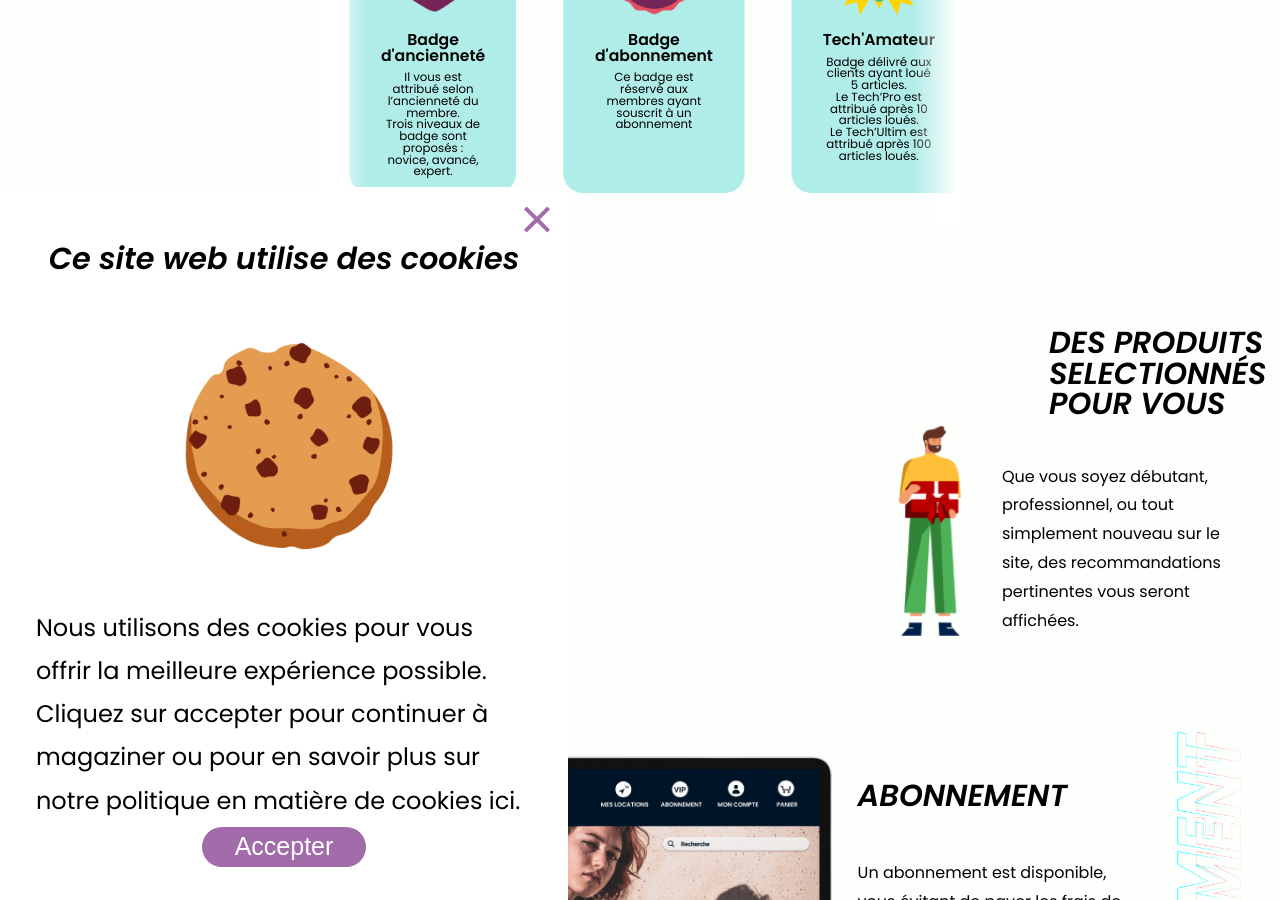
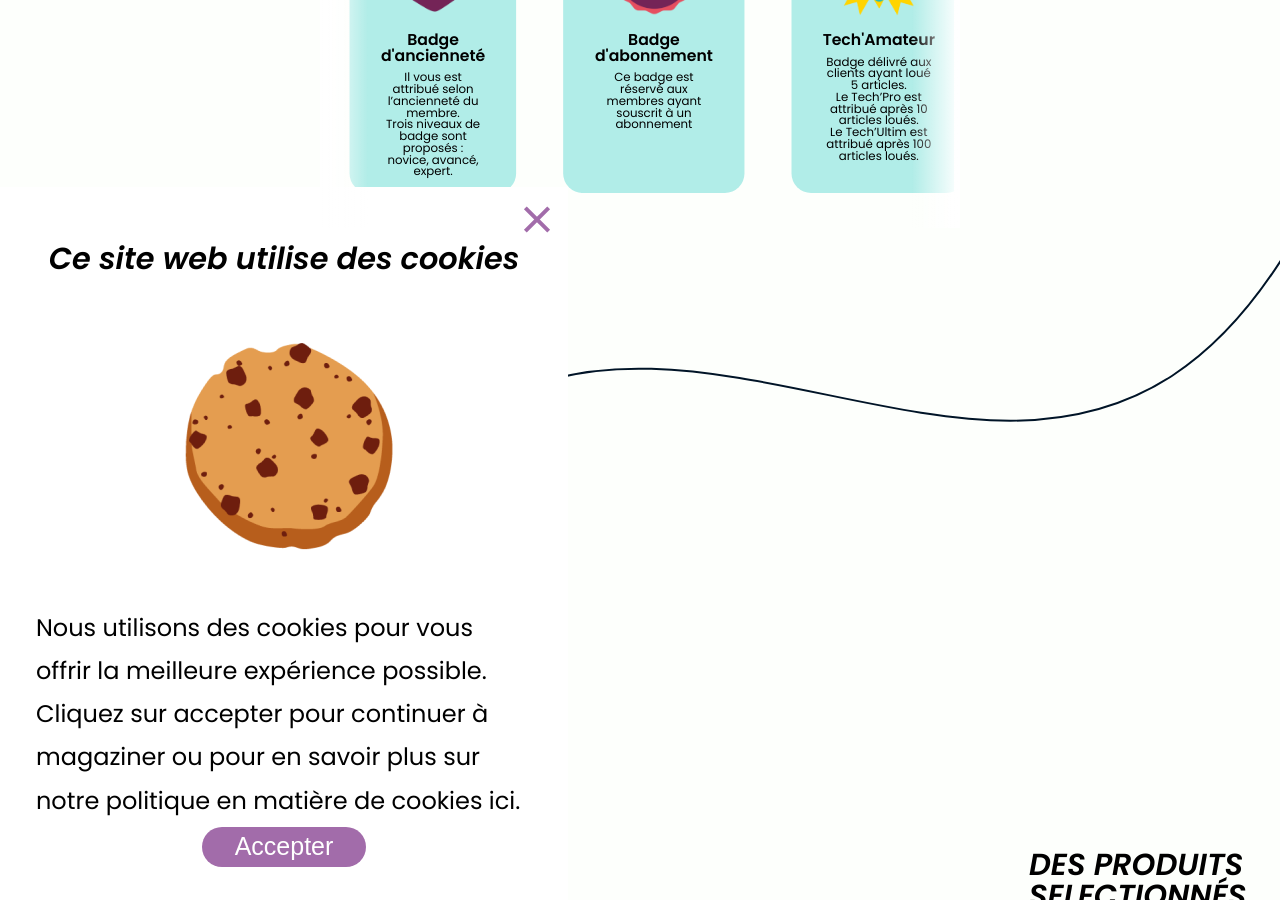
Before and after one commit to alvina-dr/tech-art, a Jekyll site: the page built from index.md, in a window 1280 px wide and 900 px high, scrolled down 3179 px. Built offline with Jekyll 4.4.1, drawn with Linux system fonts in a browser that asks for light colours; nearby versions of some CDN libraries.

Commit message:
recommandations line

```diff
--- a/_includes/section/recommandations.html
+++ b/_includes/section/recommandations.html
@@ -1,9 +1,10 @@
 <section class="recommandations">
-
-    <div class="ligne"></div>
-
-
-    <h2>DES PRODUITS SELECTIONNÉS POUR VOUS</h2>
+    <div class="recommandations-title">
+        <svg width="100%" height="auto" viewBox="0 0 411 229" fill="none" xmlns="http://www.w3.org/2000/svg">
+            <path d="M417 1C392.712 43.6692 363.871 61.8747 324.403 61.8747C270.5 61.8747 206.5 27.5 155.906 57.3233C112.579 82.8636 125.5 148.577 87.5971 177.935C55.2134 203.018 25.8657 173.952 -5 228" stroke="#001427" stroke-width="2" vector-effect="non-scaling-stroke"/>
+        </svg>
+        <h2>DES PRODUITS SELECTIONNÉS POUR VOUS</h2>
+    </div>
     <div class="bottom">
         <img src="assets/media/mec_cadeau.png" alt="Un personnage portant un cadeau">
         <p>
--- a/_sass/_recommandations.scss
+++ b/_sass/_recommandations.scss
@@ -1,17 +1,26 @@
 .recommandations {
-    padding-top: 100px;
     display: flex;
     flex-direction: column;
     flex-wrap: nowrap;
     width: 100%;
     justify-content: space-around;
 
-    h2{
+    .recommandations-title {
+        width: 100%;
+        height: fit-content;
+        position: relative;
+        h2{
 
-        width: 231px;
-        height: 94px;
-        align-self: flex-end;
+            width: 231px;
+            height: 94px;
+            align-self: flex-end;
+            position: absolute;
+            bottom: 0;
+            right: 0;
+            margin-right: 20px;
+        }
     }
+
     .bottom {
         display: flex;
         flex-direction: row;
```
